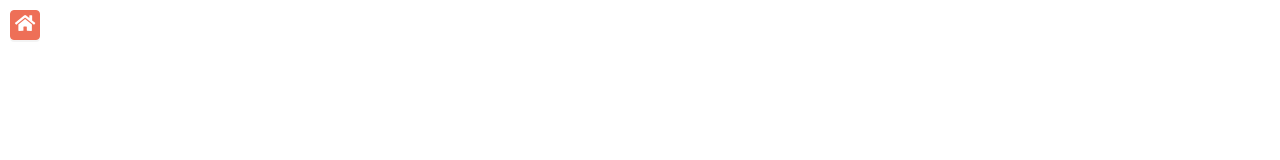
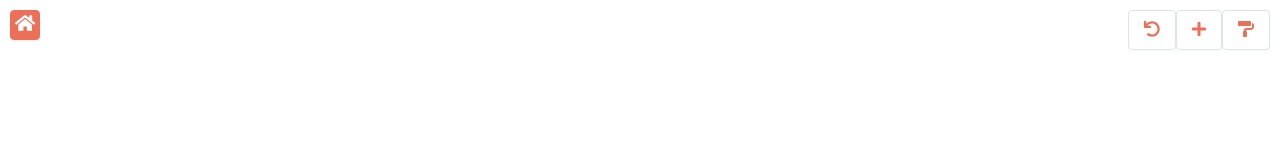
Before and after one commit to mecanvas/early-front, a Next.js app: page /tool in a window 1280 px wide. Shown: the top 160 px of the page. Built offline with nearby package versions, Linux system fonts and the light colour scheme; a web font is replaced by a local one.

Commit message:
일단 헤더에 툴바 넣기

```diff
--- a/src/components/tool/Tool.tsx
+++ b/src/components/tool/Tool.tsx
@@ -7,7 +7,6 @@ import {
   YouSelectedFrame,
   ImageWrapper,
   VersatileWrapper,
-  Versatile,
   Factory,
   FactoryTitle,
   FrameWrapper,
@@ -593,6 +592,29 @@ const Tool = () => {
       <BackIcon type="primary" onClick={handlePushMainPage}>
         <FontAwesomeIcon style={{ fontSize: '18px' }} icon={faHome} fill={theme.color.white} />
       </BackIcon>
+
+      {/* 사진 조절하는 툴바들 */}
+      <Factory>
+        <Button onClick={handleImgGoBack}>
+          <FontAwesomeIcon icon={faUndo} />
+        </Button>
+        <Upload accept="image/*" beforeUpload={handleImgReUpload} showUploadList={false}>
+          <Button>
+            <FontAwesomeIcon icon={faPlus} />
+          </Button>
+        </Upload>
+        <Popover
+          style={{ padding: 0 }}
+          trigger="click"
+          placement="bottom"
+          content={<ToolColorPalette type="bg" onChange={handleColorChange} />}
+        >
+          <Button>
+            <FontAwesomeIcon icon={faPaintRoller} />
+          </Button>
+        </Popover>
+      </Factory>
+
       {<Loading loading={imgUploadLoading} />}
       <Modal
         visible={imgModalResizeOpen}
@@ -679,31 +701,6 @@ const Tool = () => {
                 )}
               </ImgControlelr>
               <VersatileWrapper>
-                <Versatile>
-                  <Button onClick={handleImgGoBack}>
-                    <FontAwesomeIcon icon={faUndo} />
-                  </Button>
-                  <Upload accept="image/*" beforeUpload={handleImgReUpload} showUploadList={false}>
-                    <Button>
-                      <FontAwesomeIcon icon={faPlus} />
-                    </Button>
-                  </Upload>
-
-                  <Factory>
-                    <Popover
-                      style={{ padding: 0 }}
-                      trigger="click"
-                      placement="bottom"
-                      content={<ToolColorPalette type="bg" onChange={handleColorChange} />}
-                    >
-                      <Button>
-                        <FontAwesomeIcon icon={faPaintRoller} />
-                      </Button>
-                    </Popover>
-
-                    {/* <ToolColorPalette type="frame" onChange={handleFrameColorChange} /> */}
-                  </Factory>
-                </Versatile>
                 <FrameWrapper
                   children={paperSize.map((paper, index) => (
                     <FrameSize key={index} data-value={paper.name} {...paper.size} onClick={handleFrameSelect}>
--- a/src/components/tool/ToolStyle.tsx
+++ b/src/components/tool/ToolStyle.tsx
@@ -277,10 +277,12 @@ export const VersatileWrapper = styled.div`
   right: 4px;
 `;
 
-export const Versatile = styled.div`
-  border-radius: 4px;
+export const Factory = styled.div`
   display: flex;
-
+  position: absolute;
+  right: 10px;
+  top: 10px;
+  z-index: 33;
   button {
     svg {
       font-size: 16px;
@@ -289,10 +291,6 @@ export const Versatile = styled.div`
       }
     }
   }
-`;
-
-export const Factory = styled.div`
-  display: flex;
 `;
 
 export const FactoryTitle = styled.div`
```
